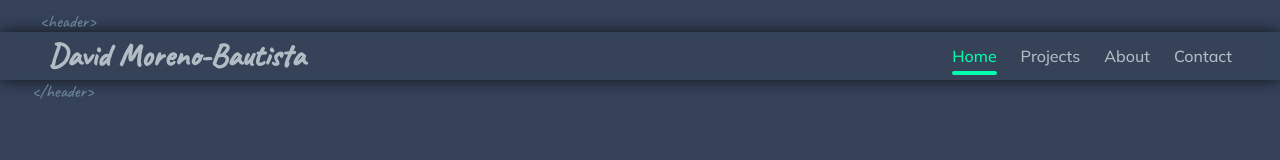
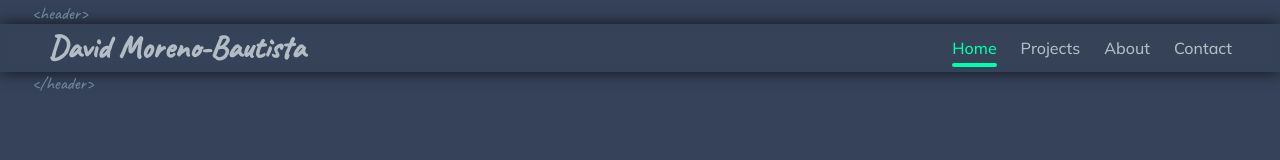
Before and after one commit to davmoba4/portfolio, a Next.js app: page / in a window 1280 px wide. Shown: the top 160 px of the page. Built offline with nearby package versions, Linux system fonts and the light colour scheme.

Commit message:
fix: realigned decorative markup tags

```diff
--- a/components/Header/Header.module.scss
+++ b/components/Header/Header.module.scss
@@ -1,7 +1,7 @@
 .header {
   z-index: 999;
   position: fixed;
-  top: 2rem;
+  top: 1.5rem;
   width: 100%;
   background-color: rgba(53, 66, 89, 0.85);
   backdrop-filter: blur(5px);
@@ -21,18 +21,17 @@
     font-size: 1.1rem;
     font-weight: 500;
     position: absolute;
+    left: 0.5rem;
   }
 
   &::before {
     content: "<header>";
     top: -1.5rem;
-    left: 0.5rem;
   }
   &::after {
     opacity: 1;
     content: "</header>";
     bottom: -1.5rem;
-    left: 0.5rem;
     transition: opacity 250ms ease-in-out 250ms;
   }
 
@@ -171,9 +170,7 @@
       }
     }
 
-    &::before {
-      padding-left: 2rem;
-    }
+    &::before,
     &::after {
       left: 2rem;
     }
--- a/components/IntroSkillOrbit/IntroSkillOrbit.module.scss
+++ b/components/IntroSkillOrbit/IntroSkillOrbit.module.scss
@@ -13,16 +13,15 @@
     font-size: 1.1rem;
     font-weight: 500;
     position: absolute;
+    left: 1rem;
   }
   &::before {
     content: "<div>";
     top: -1.5rem;
-    left: 1rem;
   }
   &::after {
     content: "</div>";
     bottom: -1.5rem;
-    left: 1rem;
   }
 }
 
@@ -52,16 +51,15 @@
       font-size: 1.1rem;
       font-weight: 500;
       position: absolute;
+      left: 1rem;
     }
     &::before {
       content: "<div>";
       top: 0rem;
-      left: 1rem;
     }
     &::after {
       content: "</div>";
       bottom: 0rem;
-      left: 1rem;
     }
 
     .orbit {
--- a/components/IntroText/IntroText.module.scss
+++ b/components/IntroText/IntroText.module.scss
@@ -21,16 +21,15 @@
       font-size: 1rem;
       font-weight: 500;
       position: absolute;
+      left: -1rem;
     }
     &::before {
       content: "<h1>";
       top: -0.2rem;
-      left: -1rem;
     }
     &::after {
       content: "</h1>";
       bottom: -1rem;
-      left: -1rem;
     }
   }
 
@@ -46,16 +45,15 @@
       font-size: 1.1rem;
       font-weight: 500;
       position: absolute;
+      left: -1rem;
     }
     &::before {
       content: "<p>";
       top: -1.5rem;
-      left: -1rem;
     }
     &::after {
       content: "</p>";
       bottom: -1.5rem;
-      left: -1rem;
     }
   }
 }
--- a/styles/Home.module.scss
+++ b/styles/Home.module.scss
@@ -48,16 +48,15 @@
       position: absolute;
       letter-spacing: 0;
       text-transform: none;
+      top: 25%;
     }
     &::before {
       content: "<h1>";
-      top: -1.5rem;
-      left: -1rem;
+      left: -3.5rem;
     }
     &::after {
       content: "</h1>";
-      bottom: -1.5rem;
-      left: -1rem;
+      right: -3.5rem;
     }
   }
 }
```
